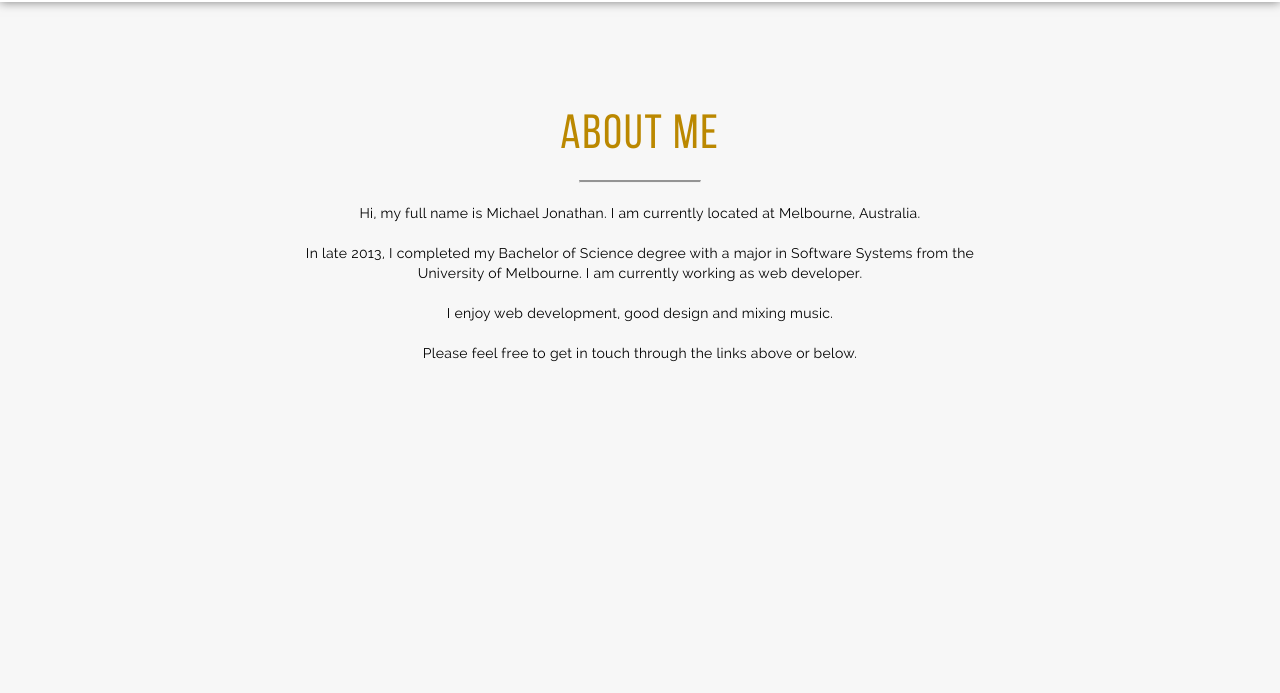
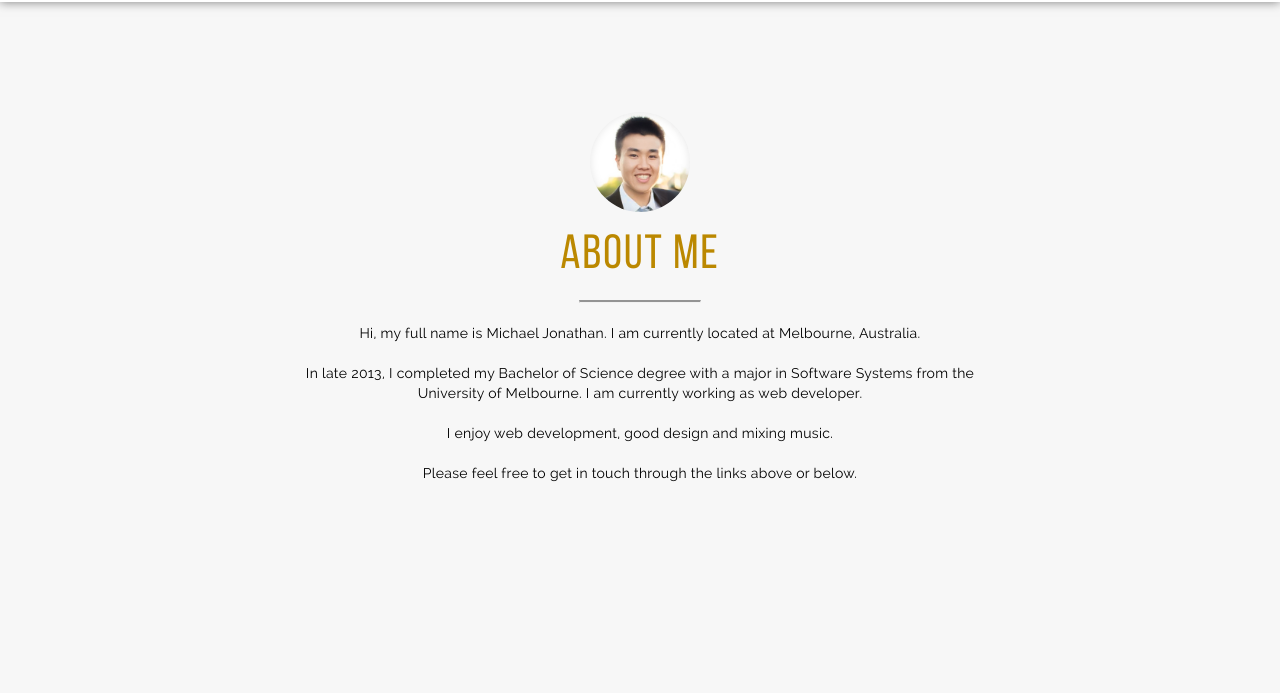
Before and after one commit to michaeljonathan/mjonathan.com, a website: page app/index.html at #/about in a window 1280 px wide. Shown: the part 107-800 px from the top of the page. Drawn offline with Linux system fonts and the light colour scheme.

Commit message:
Tweaked about page and removed tilt380 and IAH links for now

```diff
--- a/app/scss/_about.scss
+++ b/app/scss/_about.scss
@@ -4,12 +4,26 @@
 	.slice--about {
 		min-height: 800px;
 		padding-top: 80px;
+		@media (max-width: $mob-max) {
+			padding-top: 40px;
+		}
 
 		.cc {
 			text-align: center;
 			max-width: 700px;
 
+			.snapshot {
+				margin: 0 auto;
+				width: 100px;
+				height: 100px;
+				border-radius: 50%;
+				background-image: url('/images/about/snapshot.jpg');
+				background-size: cover;
+				box-shadow: inset 0 0 10px rgba(0, 0, 0, 0.1);
+			}
+
 			h1 {
+				margin-top: 20px;
 				color: $alt-color;
 			}
 
--- a/app/templates/about.html
+++ b/app/templates/about.html
@@ -1,6 +1,7 @@
 <div class="page--about">
 	<div class="slice slice--about">
 		<div class="cc">
+			<div class="snapshot"></div>
 			<h1>About Me</h1>
 			<hr>
 			<p>
```
Also changed, not shown: app/templates/projects.list.html (+0 -21 lines), app/dist/app.css, app/images/about/snapshot.jpg (added).
